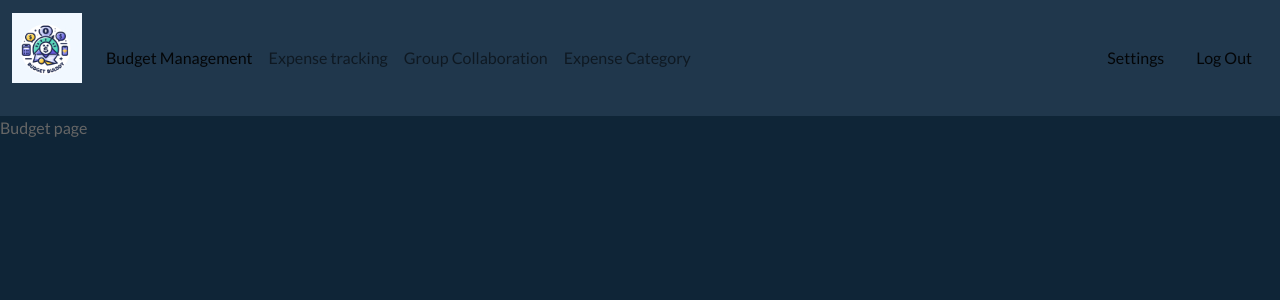
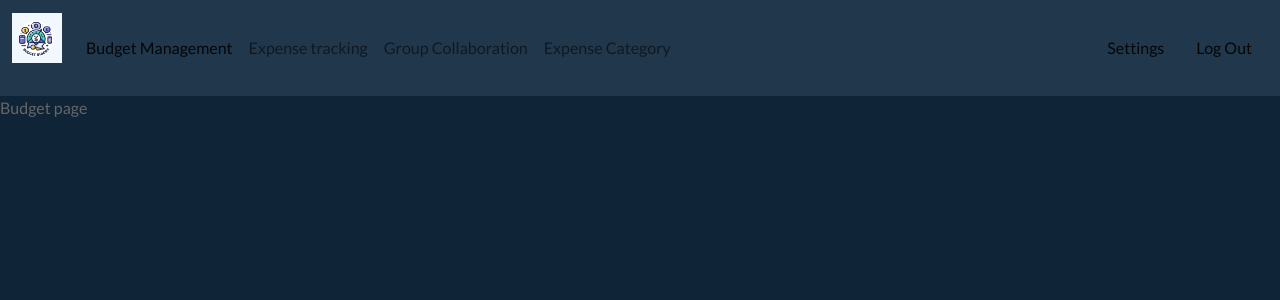
Before and after one commit to TrevorHenry05/BudgetBuddy, a React (Create React App) app: page /budget in a window 1280 px wide. Shown: the top 300 px of the page. Built offline with nearby package versions, Linux system fonts and the light colour scheme.

Commit message:
little changes

```diff
--- a/src/App.js
+++ b/src/App.js
@@ -22,10 +22,6 @@ const router = createBrowserRouter([
   {
     path: "signUp",
     element: <SignUp />,
-  },
-  {
-    path: "dashboard",
-    element: <Navigate />,
   },
   {
     path: "budget",
--- a/src/components/LoginPage.js
+++ b/src/components/LoginPage.js
@@ -13,7 +13,8 @@ function LoginPage() {
     event.preventDefault(); // Prevent default form submission behavior
 
     if (email === "test@gmail.com" && password === "pass123!@#") {
-      navigate("/dashboard"); // Replace '/dashboard' with the desired route
+      navigate("/Budget"); // Replace '/dashboard' with the desired route
+
     } else {
       window.alert("Incorrect email or password. Please try again."); // Display alert
     }
--- a/src/components/Navigate.js
+++ b/src/components/Navigate.js
@@ -9,7 +9,7 @@ function Navigate() {
             <nav class="navbar navbar-expand-lg bg-dark" data-bs-theme="dark">
                 <div className="container-fluid">
                     <Link to="/budget" className="navbar-brand">
-                        <img src={logo} alt="Budget Buddy Logo" style={{ maxWidth: '170px', maxHeight: '70px' }}/>
+                        <img src={logo} alt="Budget Buddy Logo" style={{ maxWidth: '150px', maxHeight: '50px' }}/>
                     </Link>
 
                     <div className="collapse navbar-collapse" id="navbarText">
```
